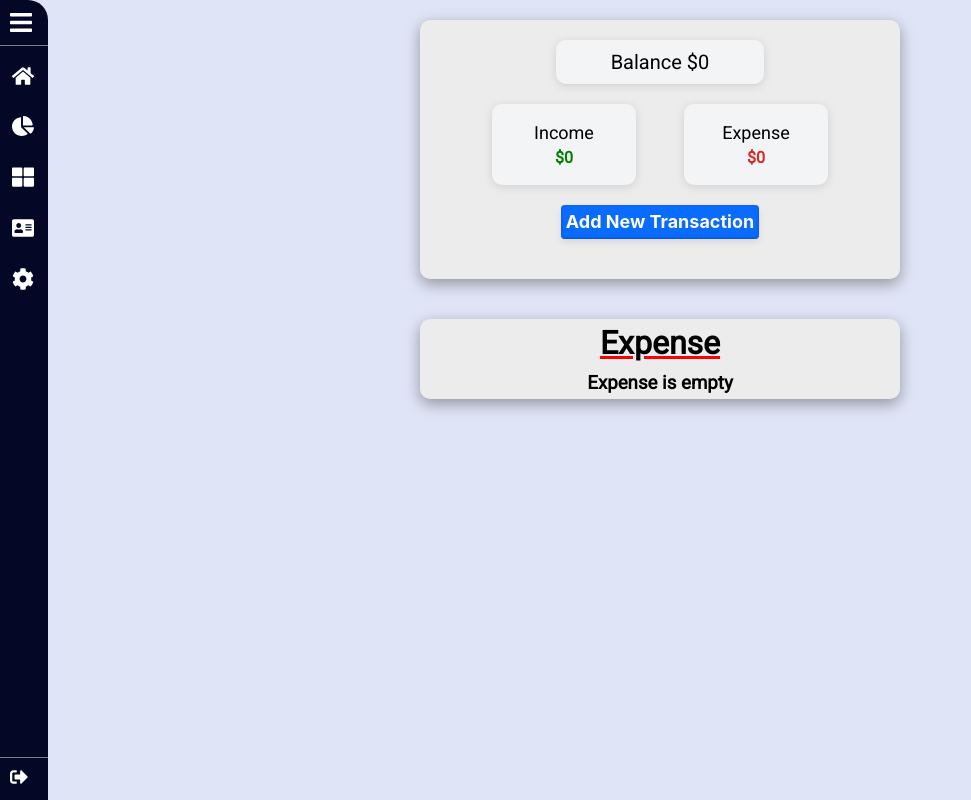
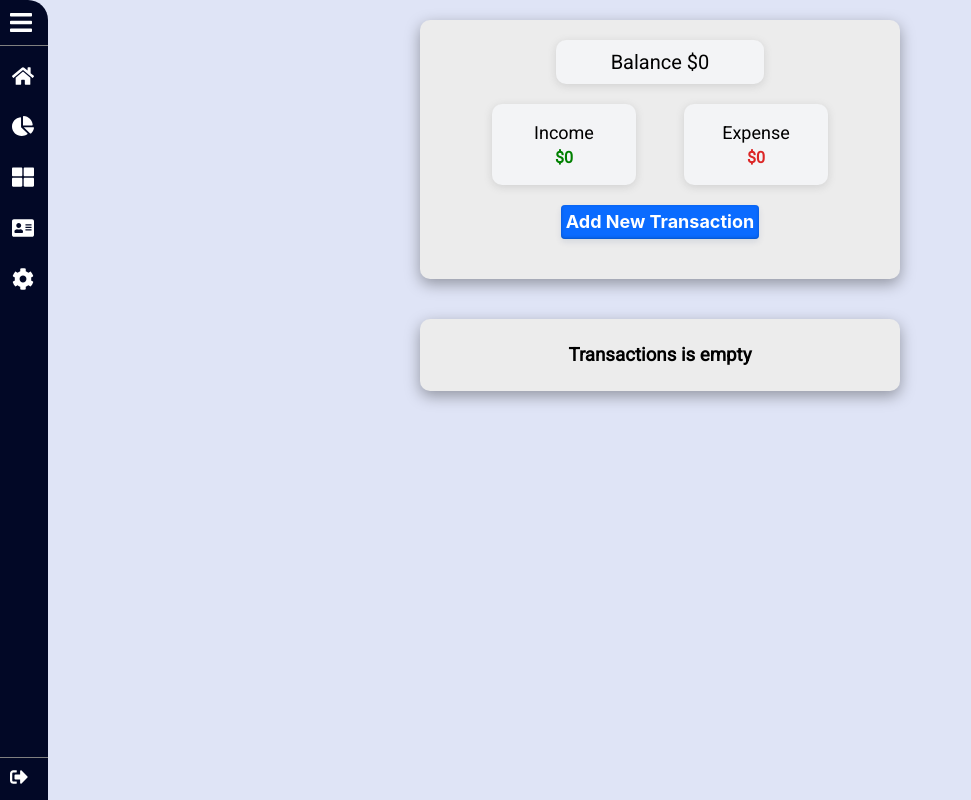
Before and after one commit to Hooseinsalari/Expense-Tracker-2, a React (Create React App) app: page / in a window 1280 px wide. Shown: the whole page, without its empty margins (0-971 px from the left). Built offline with nearby package versions, Linux system fonts and the light colour scheme.

Commit message:
change and finish

```diff
--- a/src/components/Navbar.module.css
+++ b/src/components/Navbar.module.css
@@ -18,8 +18,6 @@
   border-radius: 0 20px 0 0;
   transition: all 0.3s ease-in-out;
   position: fixed;
-  /* position: sticky; */
-  /* overflow-y: scroll; */
   align-items: flex-start;
   z-index: 10;
   top: 0;
@@ -27,11 +25,6 @@
   margin-right: 20px;
   display: flex;
   flex-direction: column;
-}
-
-.container::-webkit-scrollbar,
-.close::-webkit-scrollbar {
-  display: none;
 }
 
 .close {
@@ -46,11 +39,13 @@
   padding: 10px;
   transition: all 0.3s ease-in-out;
   border-bottom: 1px solid gray;
+  border-bottom-style: groove;
 }
 
 .close .navHead {
   border-bottom: 1px solid gray;
-    width: 3rem;
+  width: 3rem;
+  border-bottom-style: groove;
 }
 
 .headNameClose {
@@ -66,6 +61,8 @@
   flex-grow: 1;
   overflow-y: scroll;
   width: 16rem;
+  transition: all 0.3s ease-in-out;
+
 }
 
 .close .navLinks {
@@ -73,7 +70,15 @@
 }
 
 .navLinks::-webkit-scrollbar {
-    display: none;
+    width: 3px;
+}
+
+.navLinks::-webkit-scrollbar-thumb {
+  background: rgb(69, 125, 172);
+}
+
+.navLinks::-webkit-scrollbar-track {
+  background: #020826;
 }
 
 .openLink,
@@ -128,12 +133,13 @@
   width: 15.8rem;
   transition: all 0.3s ease-in-out;
   border-top: 1px solid gray;
-
+  border-top-style: groove;
 }
 
 .navFooterClose {
     width: 3rem;
   border-top: 1px solid gray;
+  border-top-style: groove;
   transition: all 0.3s ease-in-out;
   padding: 10px;
 
--- a/src/components/TransActionsComponent.js
+++ b/src/components/TransActionsComponent.js
@@ -8,13 +8,28 @@ import trash from "../svg/trash.svg";
 import { useEffect, useState } from "react/cjs/react.development";
 
 const TransActionsComponent = ({ transActions, setTransActions }) => {
-  const [filteredItem, setFilteredItem] = useState([]);
-  const [search, setSearch] = useState("")
+  const [filteredItem, setFilteredItem] = useState(transActions);
+  const [searchItem, setSearchItem] = useState("")
+
+  const filterTransactions = (search) => {
+    if(!search || search === "") {
+      setFilteredItem(transActions)
+      return
+    }
+    const filtered = transActions.filter((t) => t.desc.toLowerCase().includes(search.toLowerCase()))
+    setFilteredItem(filtered)
+  }
+
+  const searchHandler = (event) => {
+    setSearchItem(event.target.value)
+    filterTransactions(event.target.value)
+  }
+
 
   useEffect(() => {
-    setFilteredItem(transActions)
+    filterTransactions(searchItem)
   }, [transActions])
-  // -----------------------
+
   const expenseType = filteredItem.filter((t) => t.type === "expense");
   const incomeType = filteredItem.filter((t) => t.type === "income");
 
@@ -37,12 +52,26 @@ const TransActionsComponent = ({ transActions, setTransActions }) => {
     if (saveData) setTransActions(saveData);
   };
 
+  if(!transActions.length) {
+    return (<div className={styles.container}>
+      <div className={styles.transactionsCon}>
+        <h3 className={styles.searchError}>Transactions is empty</h3>
+      </div>
+    </div>)
+  }
+
+
   return (
     <div className={styles.container}>
-      <div className={styles.expContainer}>
-        <h1 className={styles.expHead}>Expense</h1>
-        {transActions.length !== 0 ? (
-          transActions.map((t) => (
+      <div className={styles.transactionsCon}>
+        <div className={styles.form}>
+          <input type="text" placeholder="Search transactions..." value={searchItem} onChange={searchHandler} className={styles.searchInput} />
+        </div>
+        <div className={styles.titleContainer}>
+          <h1 className={styles.title}>Transactions</h1>
+        </div>
+        {filteredItem.length ? (
+          filteredItem.map((t) => (
             t.type === "expense" ?
               <div key={t.id} className={styles.expenseContainer}>
                 <p className={styles.transDesc}>{t.desc}</p>
@@ -50,7 +79,8 @@ const TransActionsComponent = ({ transActions, setTransActions }) => {
                 <button onClick={() => deleteHandler(t.id)}>
                   <img src={trash} alt="logo" />
                 </button>
-            </div> :
+              </div>
+            :
               <div key={t.id} className={styles.incomeContainer}>
                 <p className={styles.transDesc}>{t.desc}</p>
                 <p className={styles.transAmount}>${t.amount}</p>
@@ -60,28 +90,9 @@ const TransActionsComponent = ({ transActions, setTransActions }) => {
               </div>
           ))
         ) : (
-          <h3 className={styles.emptyAlert}>Expense is empty</h3>
+          <h3 className={styles.emptyAlert}>Not Matched!</h3>
         )}
       </div>
-
-      {/* <div className={styles.incContainer}>
-        <h1 className={styles.incHead}>Income</h1>
-        {incomeType.length !== 0 ? (
-          incomeType.map((t) => (
-            <div key={t.id} className={styles.incomeContainer}>
-              <p className={styles.transDesc}>{t.desc}</p>
-              <p className={styles.transAmount}>${t.amount}</p>
-              <button onClick={() => deleteHandler(t.id)}>
-                <img src={trash} alt="logo" />
-              </button>
-            </div>
-          ))
-        ) : (
-          <h3 className={styles.emptyAlert}>Income is empty</h3>
-        )}
-      </div> */}
-      {/* <input type="text" value={search} onChange={searchHandler} /> */}
-
     </div>
   );
 };
--- a/src/components/TransActionsComponent.module.css
+++ b/src/components/TransActionsComponent.module.css
@@ -3,9 +3,38 @@
   display: flex;
   align-items: center;
   justify-content: space-between;
-  flex-direction: column-reverse;
+  flex-direction: column;
   margin-bottom: 30px;
   transition: 0.5s;
+}
+
+.transactionsCon {
+  background-color: #ececec;
+  margin: 20px 0 10px;
+  width: 30rem;
+  border-radius: 10px;
+  padding: 5px;
+  box-shadow: rgba(0, 0, 0, 0.35) 0px 5px 15px;
+}
+
+.form {
+  display: flex;
+  justify-content: center;
+  margin: 20px auto;
+}
+
+.searchInput {
+  padding: 5px;
+  width: 18rem;
+  border-radius: 10px;
+  border: 2px solid #0a6bff;
+  outline: none;
+}
+
+.searchInput[type="text"],
+[type="number"] {
+  font-size: 18px;
+  height: 40px;
 }
 
 .expenseContainer {
@@ -17,8 +46,8 @@
   border-radius: 10px;
   background-color: #fff;
   width: 27rem;
-  border-right: 4px solid red;
-  border-left: 4px solid red;
+  border-right: 4px solid #dc2626;
+  border-left: 4px solid #dc2626;
 }
 
 .incomeContainer {
@@ -42,32 +71,32 @@
   text-align: left;
 }
 
-.incContainer,
-.expContainer {
-  background-color: #ececec;
-  margin: 20px 0 10px;
-  width: 30rem;
-  border-radius: 10px;
-  padding: 5px;
-  box-shadow: rgba(0, 0, 0, 0.35) 0px 5px 15px;
+.titleContainer {
+    display: flex;
+  justify-content: center;
 }
 
-.expHead,
-.incHead {
-  text-align: center;
-  margin-bottom: 10px;
+.title {
+  display: inline-flex;
+  flex-direction: column;
 }
 
-.incHead {
-  text-decoration: solid green underline;
+.title:after,
+.title:before {
+  content: '';
+  border-bottom: 2px solid green;
+  order: 2;
+  width: 50%;
+}
+.title:after {
+  margin-left: auto;
+  margin-top: -2px;
+  border-color: #dc2626;
 }
 
-.expHead {
-  text-decoration: solid red underline;
-}
-
-.emptyAlert {
+.emptyAlert , .searchError {
   text-align: center;
+  margin: 20px auto;
 }
 
 button {
@@ -83,8 +112,7 @@ img {
 /* responsive */
 
 @media (max-width: 587px) {
-  .expContainer,
-  .incContainer {
+  .transactionsCon {
     width: 25rem;
   }
 
@@ -95,8 +123,7 @@ img {
 }
 
 @media (max-width: 465px) {
-  .expContainer,
-  .incContainer {
+  .transactionsCon {
     width: 20rem;
   }
 
@@ -104,11 +131,14 @@ img {
   .incomeContainer {
     width: 17rem;
   }
+
+  .searchInput {
+    width: 17rem;
+  }
 }
 
 @media (max-width: 380px) {
-  .expContainer,
-  .incContainer {
+  .transactionsCon {
     width: 17rem;
   }
 
@@ -116,11 +146,14 @@ img {
   .incomeContainer {
     width: 14rem;
   }
+
+  .searchInput {
+    width: 15rem;
+  }
 }
 
 @media (max-width: 330px) {
-  .expContainer,
-  .incContainer {
+  .transactionsCon {
     width: 16rem;
   }
 
@@ -128,4 +161,8 @@ img {
   .incomeContainer {
     width: 15rem;
   }
+
+  .searchInput {
+    width: 14rem;
+  }
 }
```
Lines whose indentation alone changed are shown as unchanged.
